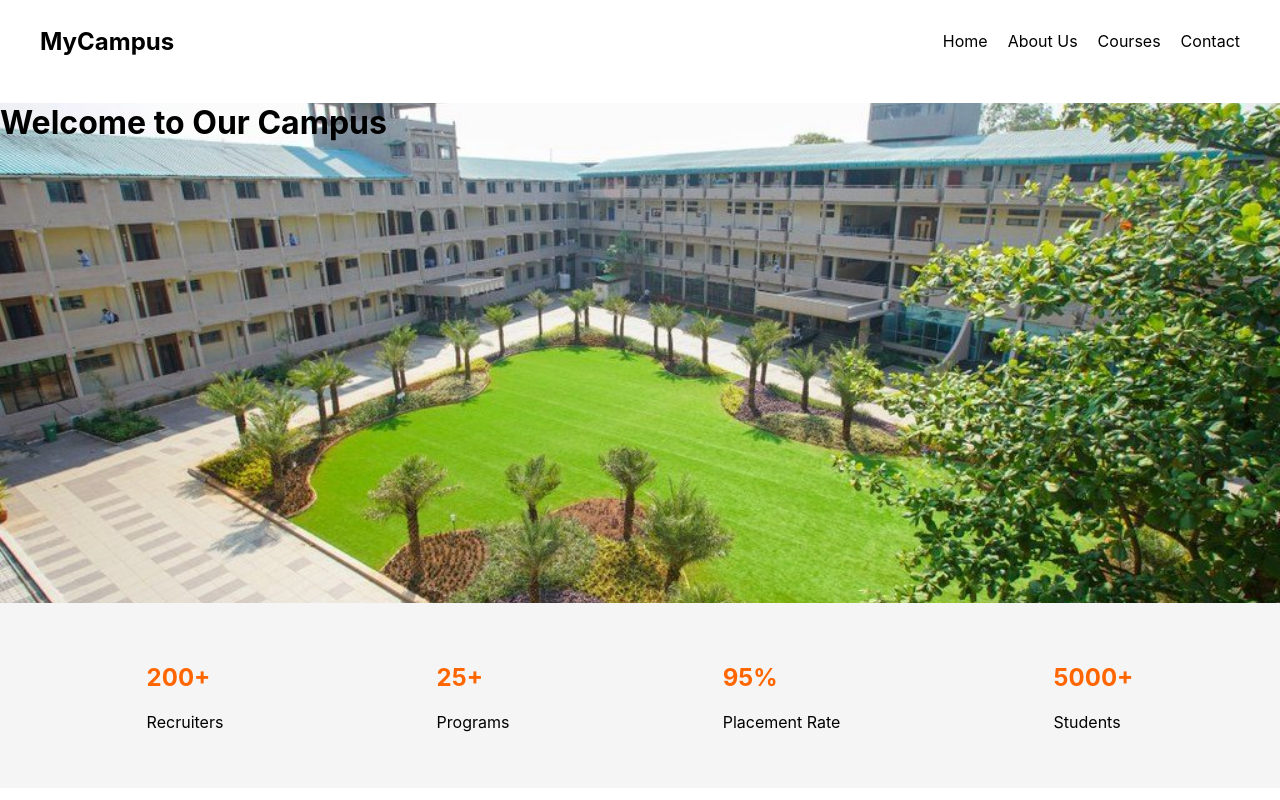
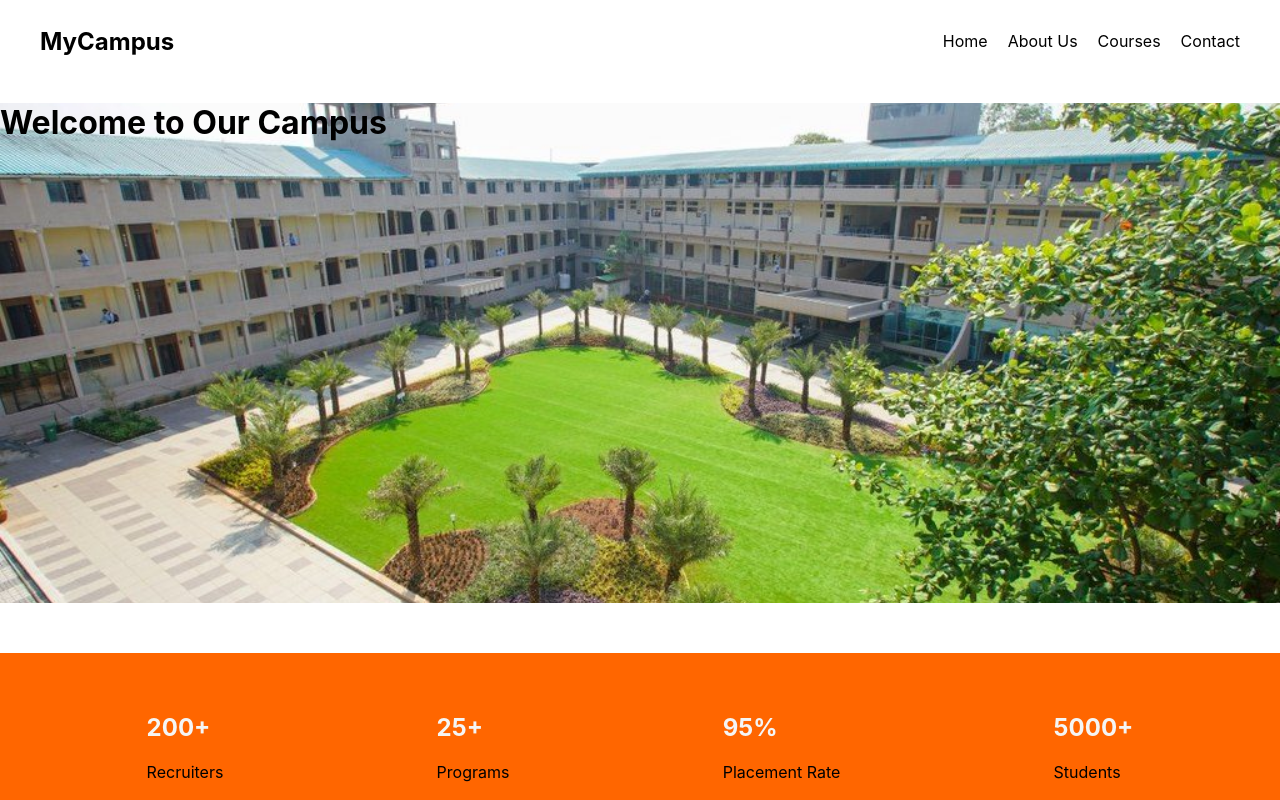
Before and after one commit to rajvardhan-ulape/MERN, a React (Create React App) app in the folder clgweb/: page / in a window 1280 px wide. Shown: the top 800 px of the page. Built offline with nearby package versions, Linux system fonts and the light colour scheme.

Commit message:
margin is added in between hero and stats

```diff
--- a/clgweb/src/components/Stats.css
+++ b/clgweb/src/components/Stats.css
@@ -1,10 +1,11 @@
 .stats {
   display: flex;
+  margin-top: 50px;
   justify-content: space-around;
   padding: 40px;
-  background: #f5f5f5;
+  background: #ff6600;
 }
 
 .stat-card h2 {
-  color: #ff6600;
+  color: #f5f5f5;
 }
```
